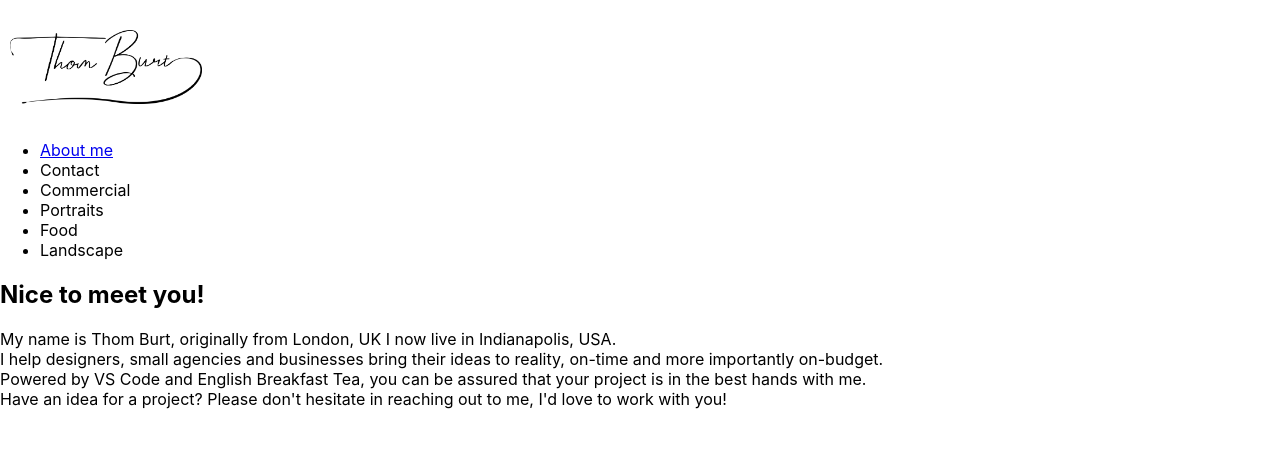
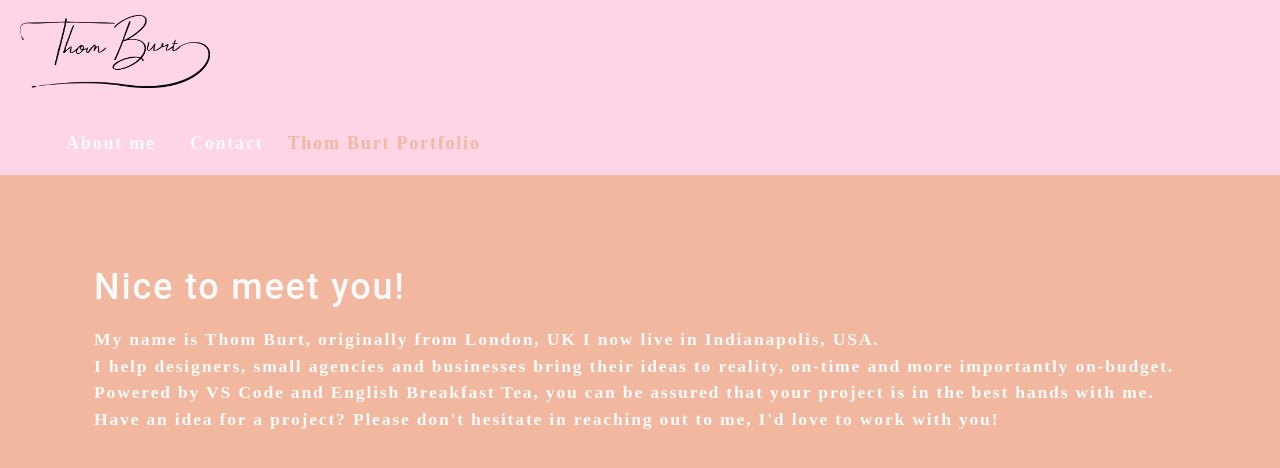
Before and after one commit to ThomBurt/20-REACT-PORTFOLIO-TB, a React (Create React App) app: page / in a window 1280 px wide. Shown: the top 468 px of the page. Built offline with nearby package versions, Linux system fonts and the light colour scheme.

Commit message:
editing files to fit

```diff
--- a/public/index.html
+++ b/public/index.html
@@ -2,7 +2,7 @@
 <html lang="en">
   <head>
     <meta charset="utf-8" />
-    <link rel="icon" href="%PUBLIC_URL%/favicon.ico" />
+    <link rel="icon" href="%PUBLIC_URL%/tb-favicon.ico" />
     <meta name="viewport" content="width=device-width, initial-scale=1" />
     <meta name="theme-color" content="#000000" />
     <meta
--- a/src/App.js
+++ b/src/App.js
@@ -8,12 +8,9 @@
 function App() {
   const [categories] = useState([
     {
-      name: 'commercial',
-      description: 'Photos of grocery stores, food trucks, and other commercial projects',
+      name: 'Thom Burt Portfolio',
+      description: 'A portfolio of all of my work',
     },
-    { name: 'portraits', description: 'Portraits of people in my life' },
-    { name: 'food', description: 'Delicious delicacies' },
-    { name: 'landscape', description: 'Fields, farmhouses, waterfalls, and the beauty of nature' },
   ]);
 
   const [currentCategory, setCurrentCategory] = useState(categories[0]);
--- a/src/index.css
+++ b/src/index.css
@@ -11,3 +11,299 @@
   font-family: source-code-pro, Menlo, Monaco, Consolas, 'Courier New',
     monospace;
 }
+
+
+main {
+	margin: 0 auto;
+	max-width: 90%;
+  padding: 50px 30px;
+}
+:root {
+  --primary: #FED4E7;
+  --secondary: #F2B79F;
+  --tertiary: #B12704;
+  --light: #fafafa;
+  --dark: #000000;
+  --darker: #111111;
+  --error: rgb(228, 46, 1);
+  --spacing-one: calc(1rem * 0.5);
+  --spacing-two: calc(1rem);
+  --spacing-five: calc(2.5rem);
+
+}
+
+* {
+  box-sizing: border-box;
+}
+
+html,
+body {
+  min-height: 100%;
+}
+
+body {
+  margin: 0;
+  padding: 0;
+  font-weight: 600;
+  line-height: 1.5;
+  font-size: 18px;
+  letter-spacing: .1em;
+  background: var(--secondary);
+  color: var(--light);
+  font-family: 'Poiret One', cursive;
+
+}
+
+h1,
+h2,
+h3,
+h4,
+h5,
+h6 {
+  font-family: 'Roboto', sans-serif;
+  font-weight: 500;
+  margin: 5px 0;
+  line-height: 1.25;
+}
+
+h1 {
+  font-size: 2.25rem;
+}
+
+h2 {
+  font-size: 2rem;
+}
+
+h3 {
+  font-size: 1.75rem;
+}
+
+h4 {
+  font-size: 1.5rem;
+}
+
+h5 {
+  font-size: 1.25rem;
+}
+
+h6 {
+  font-size: 1rem;
+}
+
+p {
+  font-size: 1.1rem;
+  margin-top: 0;
+}
+
+a {
+  color: var(--tertiary);
+  text-decoration: none;
+  font-weight: bold;
+}
+
+a:hover {
+  text-decoration: underline;
+}
+
+header {
+  background: var(--primary);
+}
+
+header a {
+  color: var(--light);
+}
+
+button {
+  font-size: 1rem;
+  text-decoration: none;
+  padding: 0.25rem 1rem;
+  border-radius: .5rem;
+  border: none;
+  outline: none;
+  cursor: pointer;
+  margin: 0 1px;
+  background-color: var(--secondary);
+}
+
+button:hover {
+  opacity: .8;
+}
+
+button[disabled] {
+  cursor: default;
+  opacity: .8;
+}
+
+img {
+  max-width: 100%;
+}
+
+span[role="img"] {
+  cursor: default;
+}
+
+form {
+  width: 40%;
+}
+
+input {
+  font-size: 1rem;
+  padding: 0.25rem;
+  border: 1px solid var(--dark);
+  outline: none;
+  border-radius: 3px;
+  transition: box-shadow 0.2s;
+}
+
+input:focus {
+  border: 1px solid var(--secondary);
+  box-shadow: 0 0 .25rem rgba(0, 0, 0, .5);
+}
+
+li {
+  list-style: none;
+}
+
+nav a:hover {
+  text-decoration: none;
+}
+
+nav  li {
+  cursor: pointer;
+}
+
+textarea {
+	width: 600px;
+	height: 120px;
+	border: 3px solid #cccccc;
+	padding: 5px;
+}
+
+.container {
+  width: 85%;
+  max-width: 1200px;
+  margin-left: auto;
+  margin-right: auto;
+}
+
+.flex-row {
+  display: flex;
+  flex-wrap: wrap;
+}
+
+.space-between {
+  justify-content: space-between;
+}
+
+.flex-end {
+  justify-content: flex-end;
+}
+
+.mx-1 {
+  margin-right: var(--spacing-one);
+  margin-left: var(--spacing-one);
+}
+
+.mx-2 {
+  margin-right: var(--spacing-two);
+  margin-left: var(--spacing-two);
+}
+
+.my-1 {
+  margin-top: var(--spacing-one);
+  margin-bottom: var(--spacing-one);
+}
+
+.my-2 {
+  margin-top: var(--spacing-two);
+  margin-bottom: var(--spacing-two);
+}
+
+.my-5 {
+  margin-top: var(--spacing-five);
+  margin-bottom: var(--spacing-five);
+}
+
+.px-1 {
+  padding-right: var(--spacing-one);
+  padding-left: var(--spacing-one);
+}
+
+.px-2 {
+  padding-right: var(--spacing-two);
+  padding-left: var(--spacing-two);
+}
+
+.py-1 {
+  padding-top: var(--spacing-one);
+  padding-bottom: var(--spacing-one);
+}
+
+.py-2 {
+  padding-top: var(--spacing-two);
+  padding-bottom: var(--spacing-two);
+}
+
+.card {
+  width: 25%;
+  text-align: center;
+}
+
+.img-thumbnail {
+  width: auto;
+  height: 300px;
+  margin-bottom: 50px;
+  cursor: pointer;
+}
+
+.modalBackdrop {
+	background: rgba(0, 0, 0, .65);
+	bottom: 0;
+	left: 0;
+	overflow: auto;
+	position: fixed;
+	right: 0;
+	top: 0;
+	z-index: 1;
+}
+
+.modalContainer {
+	background: var(--darker);
+	border-radius: 5px;
+	max-width: 100%;
+	margin: 50px auto;
+	padding: 15px;
+	width: 960px;
+}
+
+.modalTitle {
+	font-size: 18px;
+	font-weight: 600;
+	margin-bottom: 25px;
+}
+
+button {
+	background: var(--primary);
+	border: 0;
+	border-radius: 5px;
+	color: #fff;
+	cursor: pointer;
+	font-size: 16px;
+	font-weight: 600;
+	margin-bottom: 30px;
+	padding: 10px 15px;
+}
+
+a {
+	border-radius: 5px;
+	color: var(--primary);
+	font-weight: 600;
+	padding: 2px 4px;
+	margin-left: -2px;
+	margin-right: -2px;
+
+}
+
+.navActive {
+  color: var(--secondary);
+}
```
Also changed, not shown: 2 other files (tests, documents, lock files or other folders).
